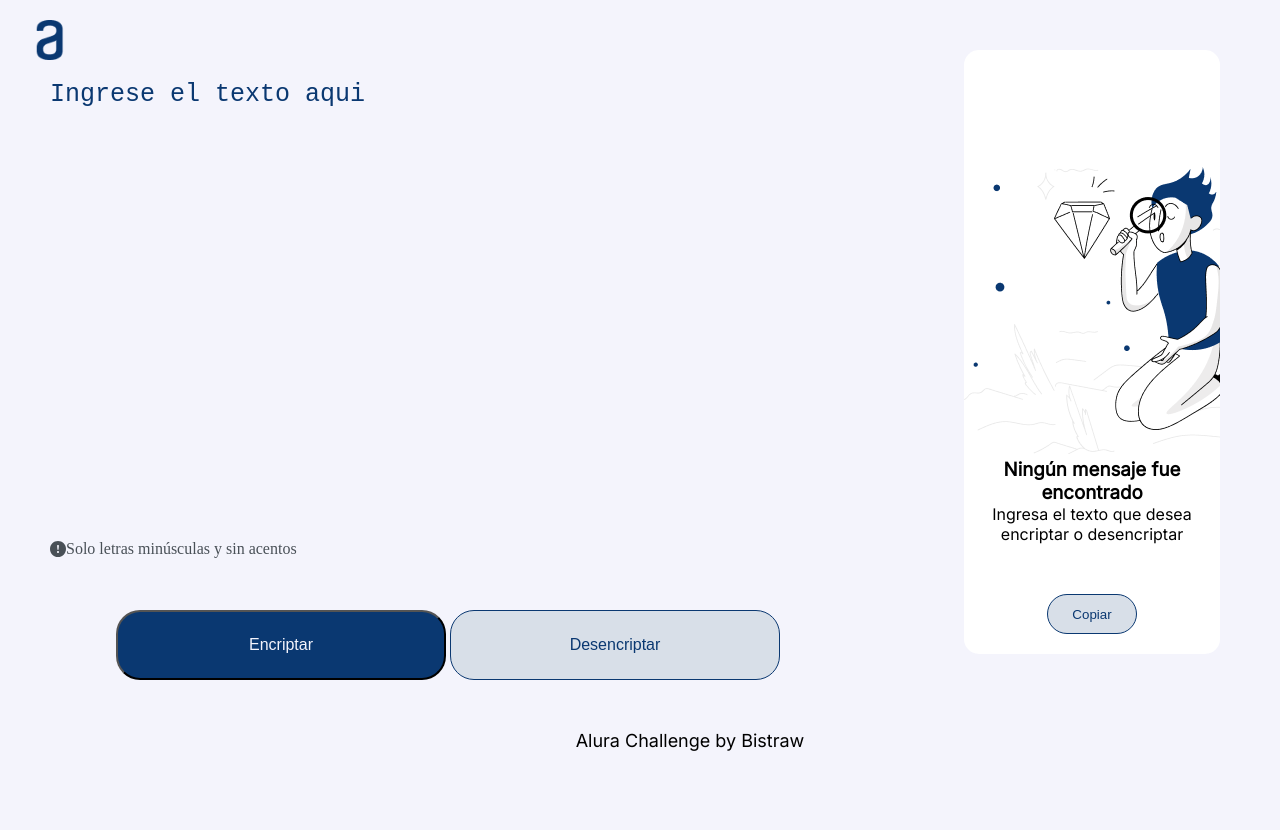
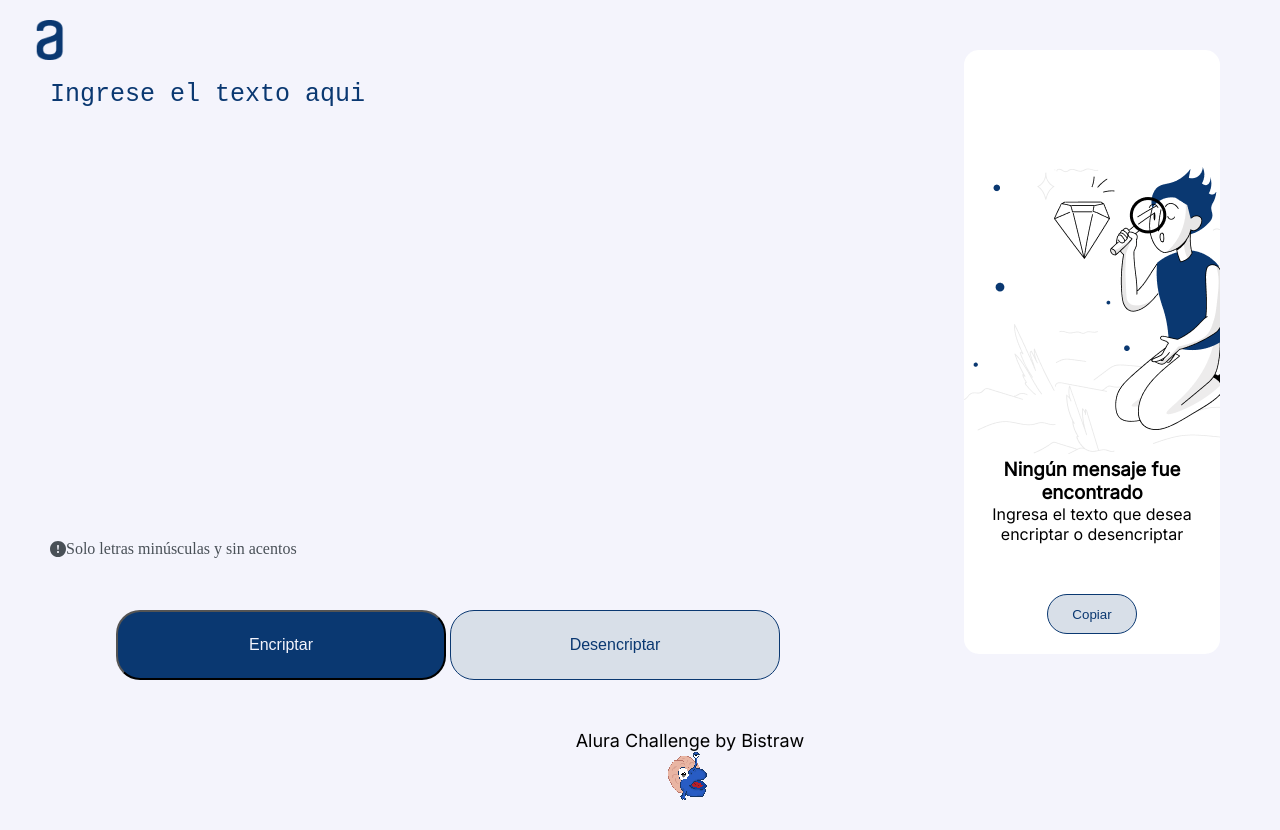
Before and after one commit to Bistraw/OracleOne-Challenge-Crypter, a plain HTML site: page index.html in a window 1280 px wide. Shown: the top 830 px of the page. Drawn offline with Linux system fonts and the light colour scheme.

Commit message:
icono agregado

```diff
--- a/index.html
+++ b/index.html
@@ -44,6 +44,7 @@
     </main>
     <footer>
         <p>Alura Challenge by Bistraw</p>
+        <img src="bistraw.ico">
     </footer>
     <script src="code.js"></script>
 </body>
```
Also changed, not shown: bistraw.ico (added).
